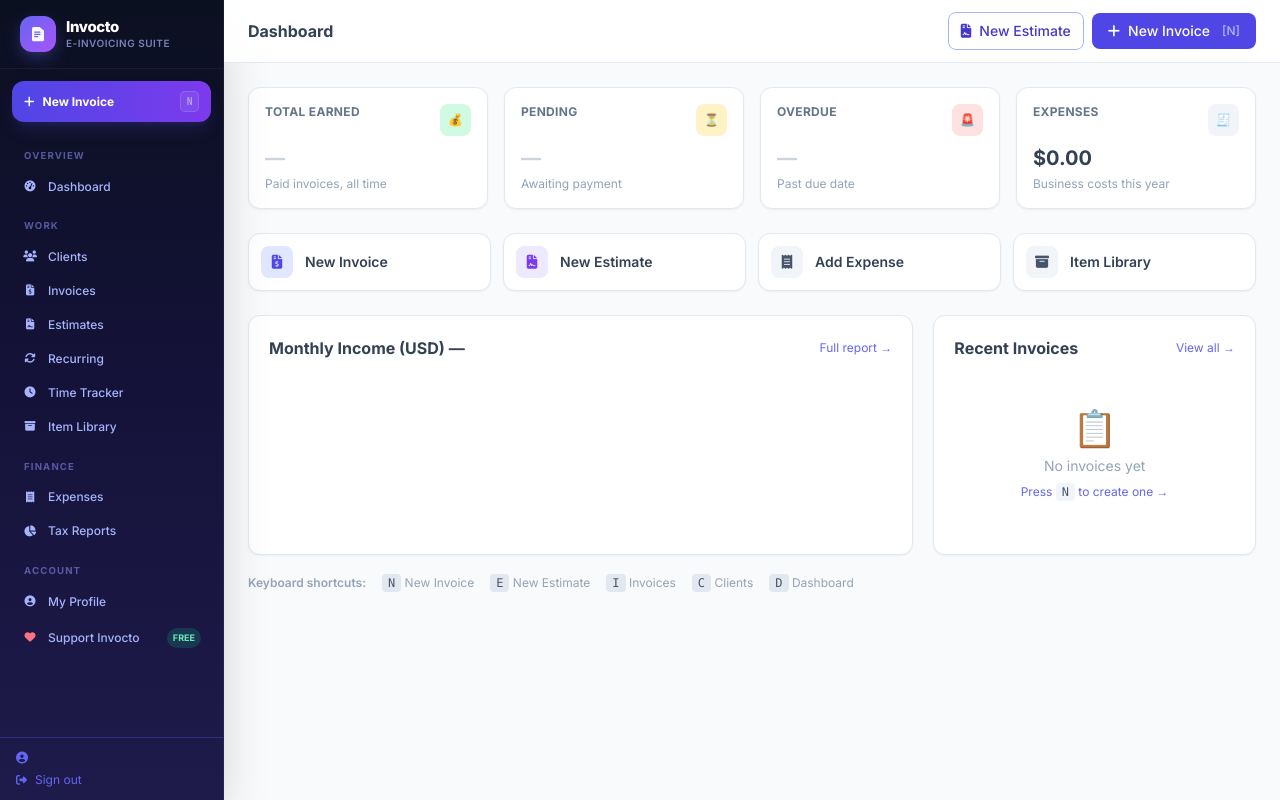
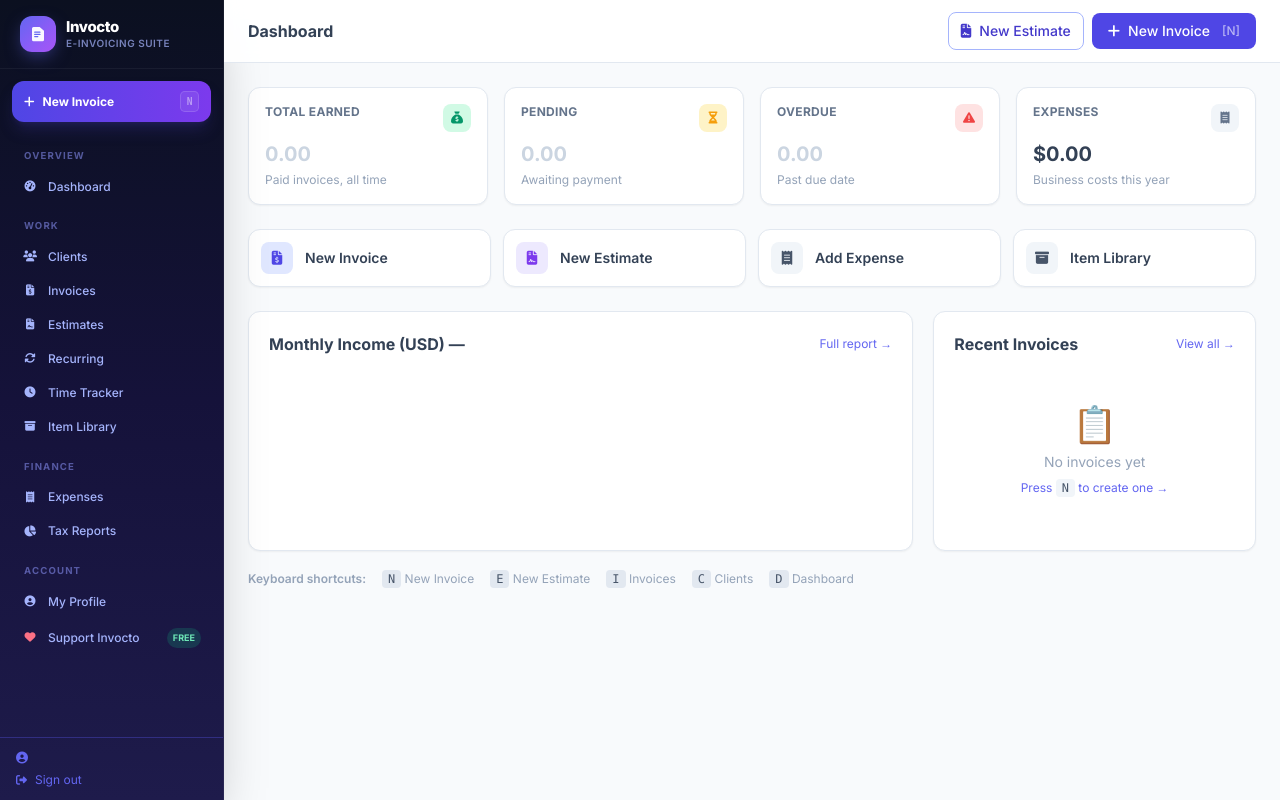
Before and after one commit to Octolabs-app/invocto, a Python web app: template app/templates/dashboard.html in a window 1280 px wide. Run offline with Jinja, Linux system fonts and the light colour scheme; the template is opened without the code that fills it, so the values that code supplies are empty; some libraries are stand-ins or nearby versions.

Commit message:
design: polish dashboard stat cards (consistent icons, cleaner empty state)
Co-Authored-By: Claude Opus 4.8 <noreply@anthropic.com>

```diff
--- a/app/templates/dashboard.html
+++ b/app/templates/dashboard.html
@@ -20,7 +20,7 @@
   <div class="bg-white rounded-xl border border-slate-200 shadow-sm p-4 hover:shadow-md transition-shadow">
     <div class="flex items-start justify-between mb-2">
       <p class="text-xs font-bold text-slate-500 uppercase tracking-wide">Total Earned</p>
-      <div class="bg-emerald-100 text-emerald-600 rounded-lg p-2 text-xs">💰</div>
+      <div class="bg-emerald-100 text-emerald-600 rounded-lg w-7 h-7 flex items-center justify-center text-xs"><i class="fas fa-sack-dollar"></i></div>
     </div>
     {% if paid_totals %}
       {% for cur, amt in paid_totals.items() %}
@@ -29,7 +29,7 @@
       </p>
       {% endfor %}
     {% else %}
-      <p class="text-xl font-bold text-slate-300">—</p>
+      <p class="text-xl font-bold text-slate-300">0.00</p>
     {% endif %}
     <p class="text-xs text-slate-400 mt-1">Paid invoices, all time</p>
   </div>
@@ -37,7 +37,7 @@
   <div class="bg-white rounded-xl border border-slate-200 shadow-sm p-4 hover:shadow-md transition-shadow">
     <div class="flex items-start justify-between mb-2">
       <p class="text-xs font-bold text-slate-500 uppercase tracking-wide">Pending</p>
-      <div class="bg-amber-100 text-amber-500 rounded-lg p-2 text-xs">⏳</div>
+      <div class="bg-amber-100 text-amber-500 rounded-lg w-7 h-7 flex items-center justify-center text-xs"><i class="fas fa-hourglass-half"></i></div>
     </div>
     {% if pending_totals %}
       {% for cur, amt in pending_totals.items() %}
@@ -46,7 +46,7 @@
       </p>
       {% endfor %}
     {% else %}
-      <p class="text-xl font-bold text-slate-300">—</p>
+      <p class="text-xl font-bold text-slate-300">0.00</p>
     {% endif %}
     <p class="text-xs text-slate-400 mt-1">Awaiting payment</p>
   </div>
@@ -54,7 +54,7 @@
   <div class="bg-white rounded-xl border border-slate-200 shadow-sm p-4 hover:shadow-md transition-shadow">
     <div class="flex items-start justify-between mb-2">
       <p class="text-xs font-bold text-slate-500 uppercase tracking-wide">Overdue</p>
-      <div class="bg-red-100 text-red-500 rounded-lg p-2 text-xs">🚨</div>
+      <div class="bg-red-100 text-red-500 rounded-lg w-7 h-7 flex items-center justify-center text-xs"><i class="fas fa-triangle-exclamation"></i></div>
     </div>
     {% if overdue_totals %}
       {% for cur, amt in overdue_totals.items() %}
@@ -63,7 +63,7 @@
       </p>
       {% endfor %}
     {% else %}
-      <p class="text-xl font-bold text-slate-300">—</p>
+      <p class="text-xl font-bold text-slate-300">0.00</p>
     {% endif %}
     <p class="text-xs text-slate-400 mt-1">Past due date</p>
   </div>
@@ -71,7 +71,7 @@
   <div class="bg-white rounded-xl border border-slate-200 shadow-sm p-4 hover:shadow-md transition-shadow">
     <div class="flex items-start justify-between mb-2">
       <p class="text-xs font-bold text-slate-500 uppercase tracking-wide">Expenses {{ current_year }}</p>
-      <div class="bg-slate-100 text-slate-500 rounded-lg p-2 text-xs">🧾</div>
+      <div class="bg-slate-100 text-slate-500 rounded-lg w-7 h-7 flex items-center justify-center text-xs"><i class="fas fa-receipt"></i></div>
     </div>
     <p class="text-xl font-bold text-slate-700">${{ "%.2f"|format(total_expenses) }}</p>
     <p class="text-xs text-slate-400 mt-1">Business costs this year</p>
```
